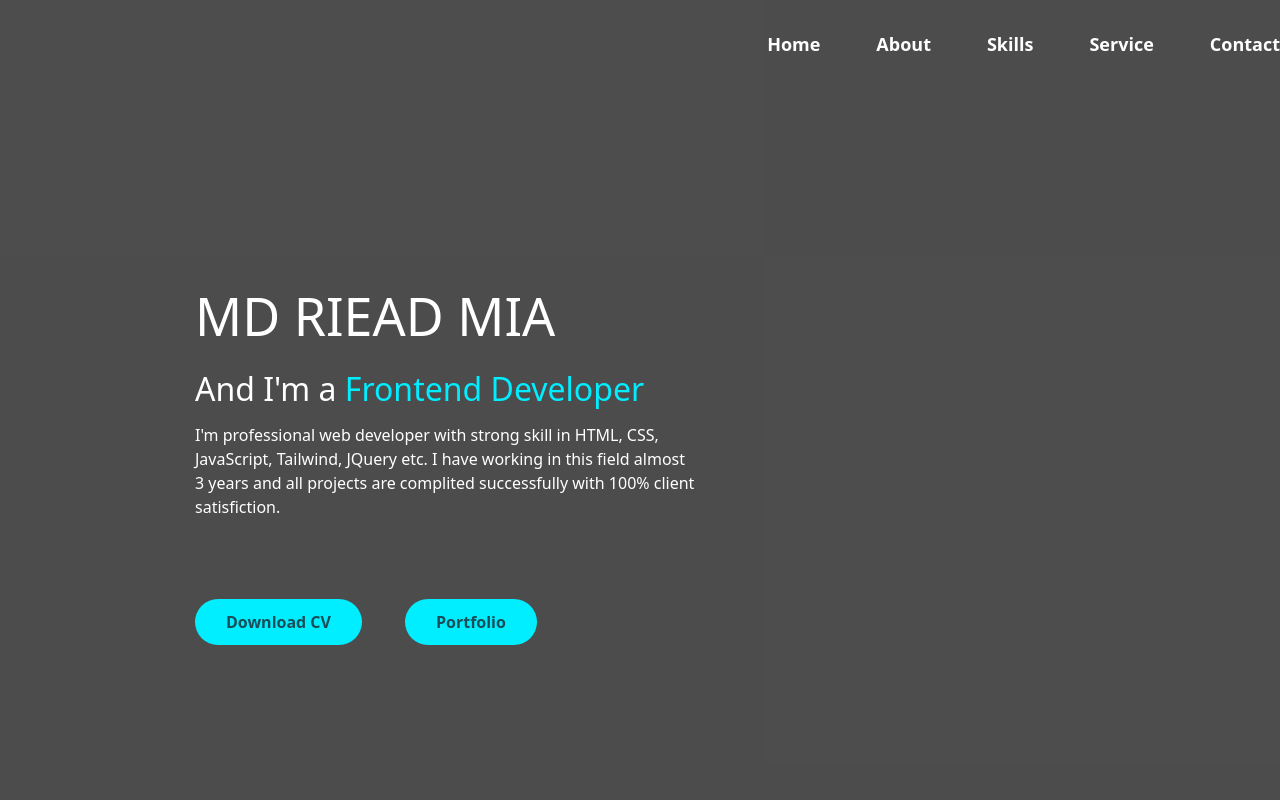
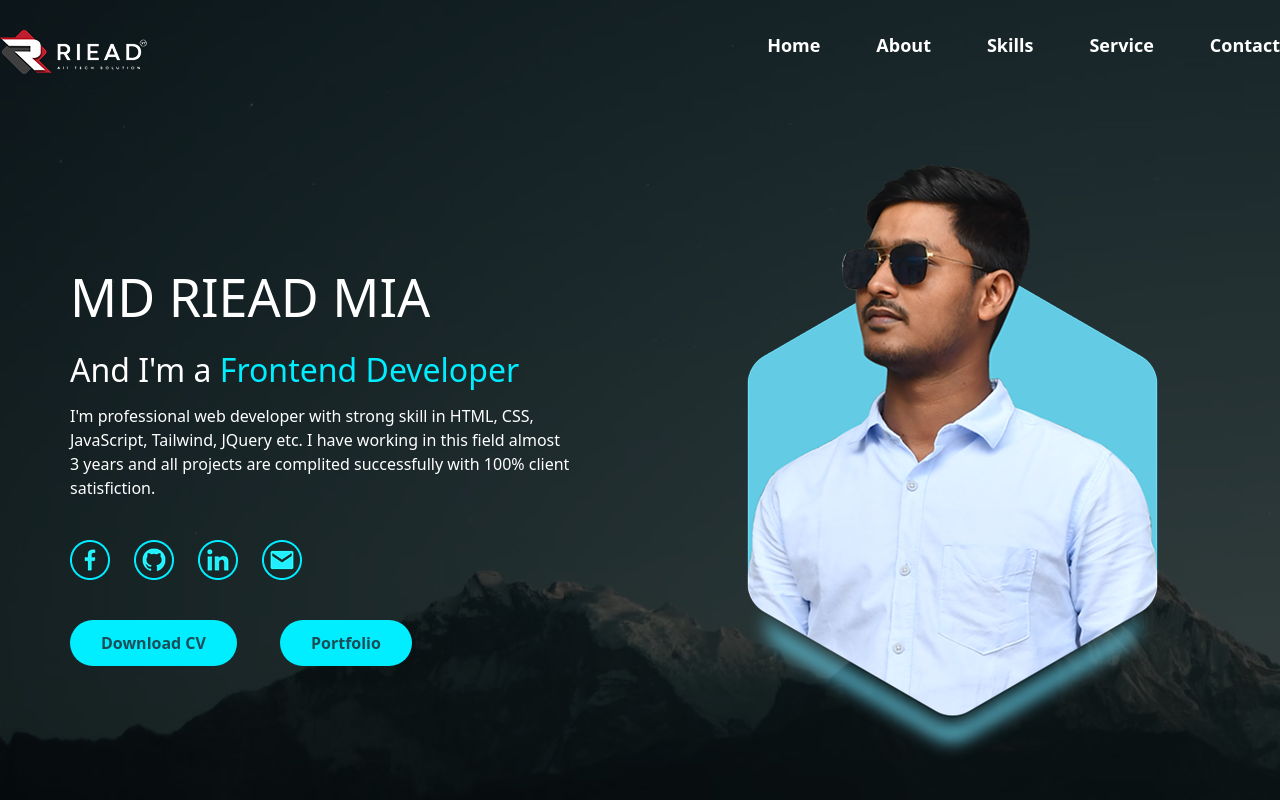
Before and after one commit to DuxHydrangTea/my-portfolio, a plain HTML site: page index.html in a window 1280 px wide. Shown: the top 800 px of the page. Drawn offline with nearby package versions, Linux system fonts and the light colour scheme; the site is published under a folder, as on GitHub Pages, so addresses that start at the root find nothing.

Commit message:
Update index.html

```diff
--- a/index.html
+++ b/index.html
@@ -15,7 +15,7 @@
   <body>
     <main class="overflow-x-hidden">
       <!-- page 1 -->
-      <div class="bg-[url('/assets/img/bgr.png')] h-[100vh]">
+      <div class="bg-[url('./assets/img/bgr.png')] h-[100vh]">
         <div class="w-full h-full bg-black/70">
           <div class="w-full h-full container m-auto">
             <header class="w-full" id="header">
@@ -27,7 +27,7 @@
                 class="container flex justify-between items-center pt-[30px]"
               >
                 <a href="" class="inline-block max-h-8">
-                  <img src="/assets/img/logo.png" alt="" />
+                  <img src="./assets/img/logo.png" alt="" />
                 </a>
                 <nav>
                   <ul class="flex text-lg text-white font-semibold gap-14">
@@ -81,28 +81,28 @@
                     style="transition: 0.2s cubic-bezier(0.68, -0.6, 0.32, 1.6)"
                     data-tippy-content="Facebook"
                   >
-                    <a href=""><img src="/assets/img/fb.png" alt="" /></a>
+                    <a href=""><img src="./assets/img/fb.png" alt="" /></a>
                   </li>
                   <li
                     class="hover:scale-[1.3]"
                     style="transition: 0.2s cubic-bezier(0.68, -0.6, 0.32, 1.6)"
                     data-tippy-content="Github"
                   >
-                    <a href=""><img src="/assets/img/github.png" alt="" /></a>
+                    <a href=""><img src="./assets/img/github.png" alt="" /></a>
                   </li>
                   <li
                     class="hover:scale-[1.3]"
                     style="transition: 0.2s cubic-bezier(0.68, -0.6, 0.32, 1.6)"
                     data-tippy-content="Instagram"
                   >
-                    <a href=""><img src="/assets/img/ins.png" alt="" /></a>
+                    <a href=""><img src="./assets/img/ins.png" alt="" /></a>
                   </li>
                   <li
                     class="hover:scale-[1.3]"
                     style="transition: 0.2s cubic-bezier(0.68, -0.6, 0.32, 1.6)"
                     data-tippy-content="Mail"
                   >
-                    <a href=""><img src="/assets/img/mail.png" alt="" /></a>
+                    <a href=""><img src="./assets/img/mail.png" alt="" /></a>
                   </li>
                 </ul>
                 <!-- transition: .5s cubic-bezier(0.68, -0.6, 0.32, 1.6); -->
@@ -124,7 +124,7 @@
               <!-- face  -->
               <img
                 class="img-face-animation transition-all duration-700 hover:scale-[1.1]"
-                src="/assets/img/begin.png"
+                src="./assets/img/begin.png"
                 id="img-face"
                 alt=""
                 style="transition: 0.5s cubic-bezier(0.68, -0.6, 0.32, 1.6)"
@@ -149,7 +149,7 @@
               <!-- card -->
               <div class="h-[475px] w-[400px] relative">
                 <img
-                  src="/assets/img/bgr.png"
+                  src="./assets/img/bgr.png"
                   class="w-[240px] h-[240px] absolute top-[-120px] left-1/2 translate-x-[-50%] z-10 border-10 border-[#323946] rounded-full"
                   alt=""
                 />
```
